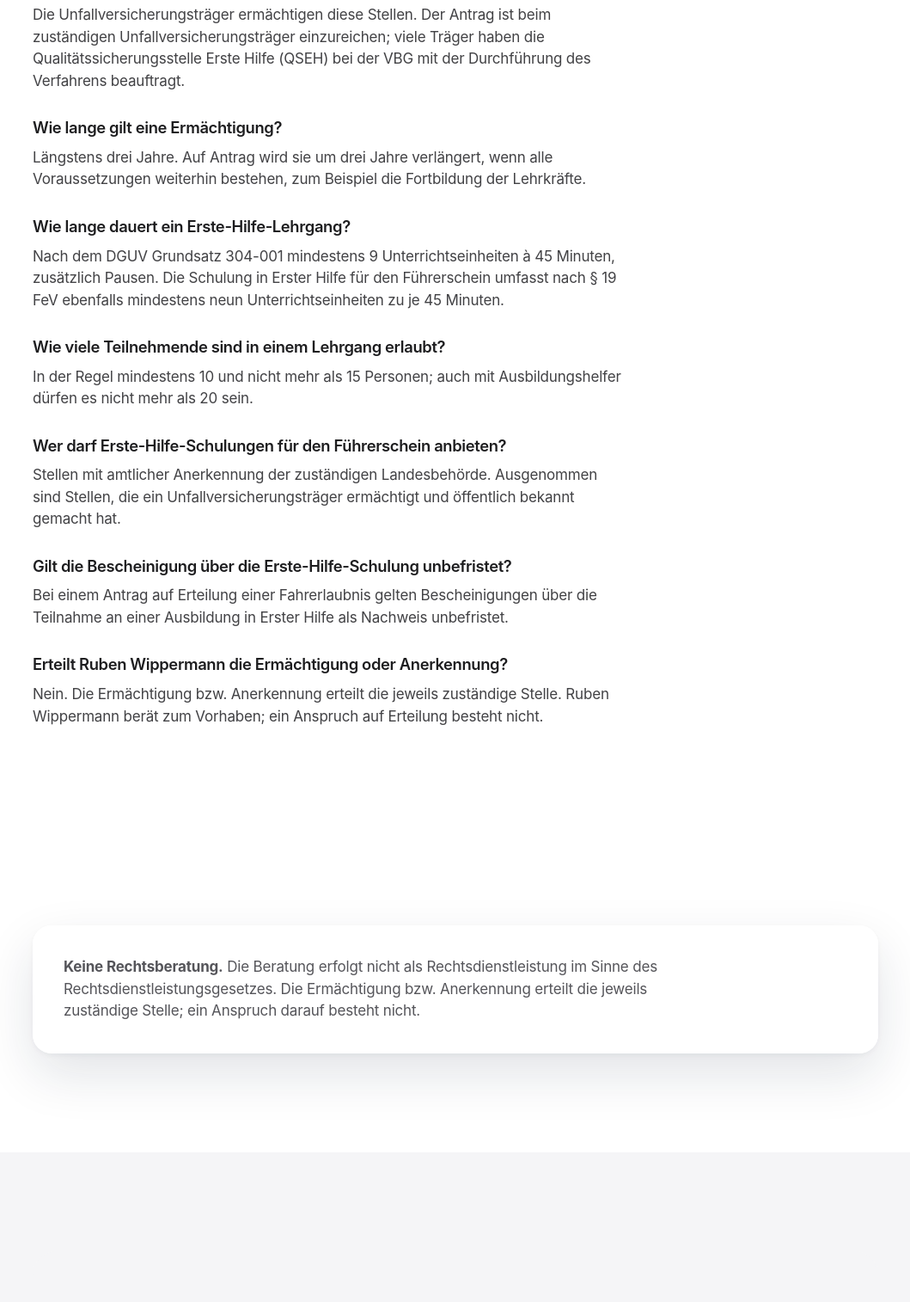
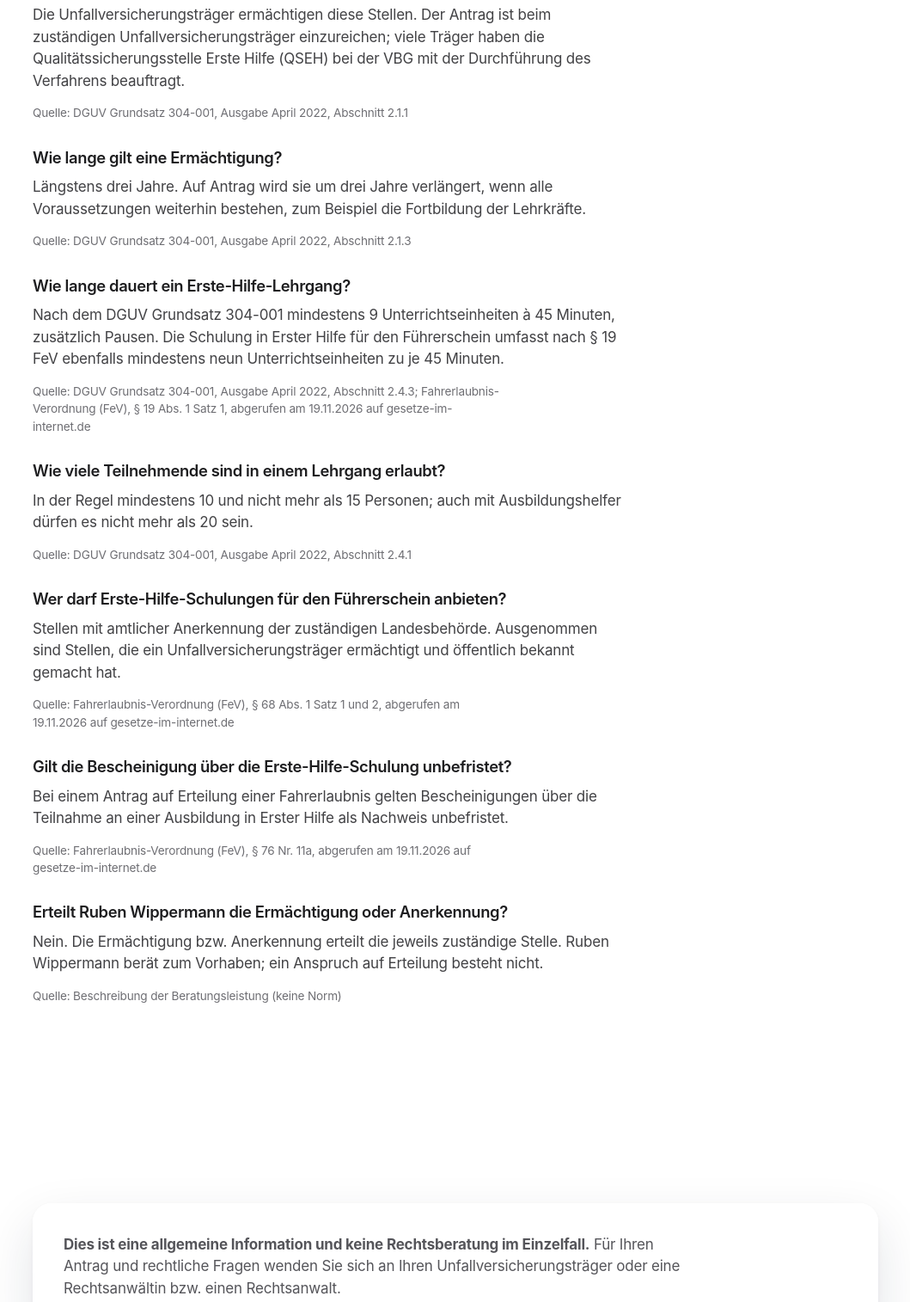
Before and after one commit to RubenWippermann/Ruben-Wippermann, a plain HTML site: page gruendung-faq.html in a window 1280 px wide. Shown: the part 581-2095 px from the top of the page at 86% size, without its empty margins (110-1169 px from the left). Drawn offline with Linux system fonts and the light colour scheme.

Commit message:
RW Gruendungsbereich Nachbesserung: RDG-Hinweis im Juristen-Wortlaut auf allen 7 Seiten und im Formular, 'mit Ihnen anhand der Nachweisliste abgleichen', FAQ mit Quellenzeile je Antwort, Link in angebote.html in eigener Zeile (Altsatz unveraendert), Service-JSON-LD der Unterseite abgegrenzt
Co-Authored-By: Claude Sonnet 5.5 <noreply@anthropic.com>

```diff
--- a/gruendung-faq.html
+++ b/gruendung-faq.html
@@ -55,23 +55,30 @@
     <div class="faq">
       <h3>Wer ermächtigt Stellen für die Erste-Hilfe-Ausbildung von betrieblichen Ersthelfenden?</h3>
       <p style="color:var(--ink-soft)">Die Unfallversicherungsträger ermächtigen diese Stellen. Der Antrag ist beim zuständigen Unfallversicherungsträger einzureichen; viele Träger haben die Qualitätssicherungsstelle Erste Hilfe (QSEH) bei der VBG mit der Durchführung des Verfahrens beauftragt.<!-- Q: D1 2.1.1 --></p>
+      <p style="color:var(--muted);font-size:.85rem;margin:14px 0 0">Quelle: DGUV Grundsatz 304-001, Ausgabe April 2022, Abschnitt 2.1.1</p>
       <h3>Wie lange gilt eine Ermächtigung?</h3>
       <p style="color:var(--ink-soft)">Längstens drei Jahre. Auf Antrag wird sie um drei Jahre verlängert, wenn alle Voraussetzungen weiterhin bestehen, zum Beispiel die Fortbildung der Lehrkräfte.<!-- Q: D1 2.1.3 --></p>
+      <p style="color:var(--muted);font-size:.85rem;margin:14px 0 0">Quelle: DGUV Grundsatz 304-001, Ausgabe April 2022, Abschnitt 2.1.3</p>
       <h3>Wie lange dauert ein Erste-Hilfe-Lehrgang?</h3>
       <p style="color:var(--ink-soft)">Nach dem DGUV Grundsatz 304-001 mindestens 9 Unterrichtseinheiten à 45 Minuten, zusätzlich Pausen. Die Schulung in Erster Hilfe für den Führerschein umfasst nach § 19 FeV ebenfalls mindestens neun Unterrichtseinheiten zu je 45 Minuten.<!-- Q: D1 2.4.3; F § 19 --></p>
+      <p style="color:var(--muted);font-size:.85rem;margin:14px 0 0">Quelle: DGUV Grundsatz 304-001, Ausgabe April 2022, Abschnitt 2.4.3; Fahrerlaubnis-Verordnung (FeV), § 19 Abs. 1 Satz 1, abgerufen am 19.11.2026 auf gesetze-im-internet.de</p>
       <h3>Wie viele Teilnehmende sind in einem Lehrgang erlaubt?</h3>
       <p style="color:var(--ink-soft)">In der Regel mindestens 10 und nicht mehr als 15 Personen; auch mit Ausbildungshelfer dürfen es nicht mehr als 20 sein.<!-- Q: D1 2.4.1 --></p>
+      <p style="color:var(--muted);font-size:.85rem;margin:14px 0 0">Quelle: DGUV Grundsatz 304-001, Ausgabe April 2022, Abschnitt 2.4.1</p>
       <h3>Wer darf Erste-Hilfe-Schulungen für den Führerschein anbieten?</h3>
       <p style="color:var(--ink-soft)">Stellen mit amtlicher Anerkennung der zuständigen Landesbehörde. Ausgenommen sind Stellen, die ein Unfallversicherungsträger ermächtigt und öffentlich bekannt gemacht hat.<!-- Q: F § 68 Abs. 1 --></p>
+      <p style="color:var(--muted);font-size:.85rem;margin:14px 0 0">Quelle: Fahrerlaubnis-Verordnung (FeV), § 68 Abs. 1 Satz 1 und 2, abgerufen am 19.11.2026 auf gesetze-im-internet.de</p>
       <h3>Gilt die Bescheinigung über die Erste-Hilfe-Schulung unbefristet?</h3>
       <p style="color:var(--ink-soft)">Bei einem Antrag auf Erteilung einer Fahrerlaubnis gelten Bescheinigungen über die Teilnahme an einer Ausbildung in Erster Hilfe als Nachweis unbefristet.<!-- Q: F § 76 Nr. 11a --></p>
+      <p style="color:var(--muted);font-size:.85rem;margin:14px 0 0">Quelle: Fahrerlaubnis-Verordnung (FeV), § 76 Nr. 11a, abgerufen am 19.11.2026 auf gesetze-im-internet.de</p>
       <h3>Erteilt Ruben Wippermann die Ermächtigung oder Anerkennung?</h3>
       <p style="color:var(--ink-soft)">Nein. Die Ermächtigung bzw. Anerkennung erteilt die jeweils zuständige Stelle. Ruben Wippermann berät zum Vorhaben; ein Anspruch auf Erteilung besteht nicht.<!-- Q: Beratungsbeschreibung --></p>
+      <p style="color:var(--muted);font-size:.85rem;margin:14px 0 0">Quelle: Beschreibung der Beratungsleistung (keine Norm)</p>
     </div>
   </div></section>
   <section><div class="container">
     <div class="offer offer--nomedia"><div class="offer__body">
-      <p style="margin:0;color:var(--muted)"><strong>Keine Rechtsberatung.</strong> Die Beratung erfolgt nicht als Rechtsdienstleistung im Sinne des Rechtsdienstleistungsgesetzes. Die Ermächtigung bzw. Anerkennung erteilt die jeweils zuständige Stelle; ein Anspruch darauf besteht nicht.</p><!-- Q: Hinweistext: vom Juristen zu bestätigen -->
+      <p style="margin:0;color:var(--muted)"><strong>Dies ist eine allgemeine Information und keine Rechtsberatung im Einzelfall.</strong> Für Ihren Antrag und rechtliche Fragen wenden Sie sich an Ihren Unfallversicherungsträger oder eine Rechtsanwältin bzw. einen Rechtsanwalt.</p><!-- Q: RDG-Hinweis: Wortlaut Jurist, Pruefliste A1 (19.11.2026) -->
     </div></div>
   </div></section>
   <section class="section--soft"><div class="container">
```
Also changed, not shown: angebote.html (+2 -1 lines), gruendung-ablauf.html (+1 -1 lines), gruendung-anfrage.html (+2 -2 lines), gruendung-dguv.html (+1 -1 lines), gruendung-fev.html (+1 -1 lines), gruendung-unterstuetzung.html (+3 -3 lines), gruendung.html (+1 -1 lines).
